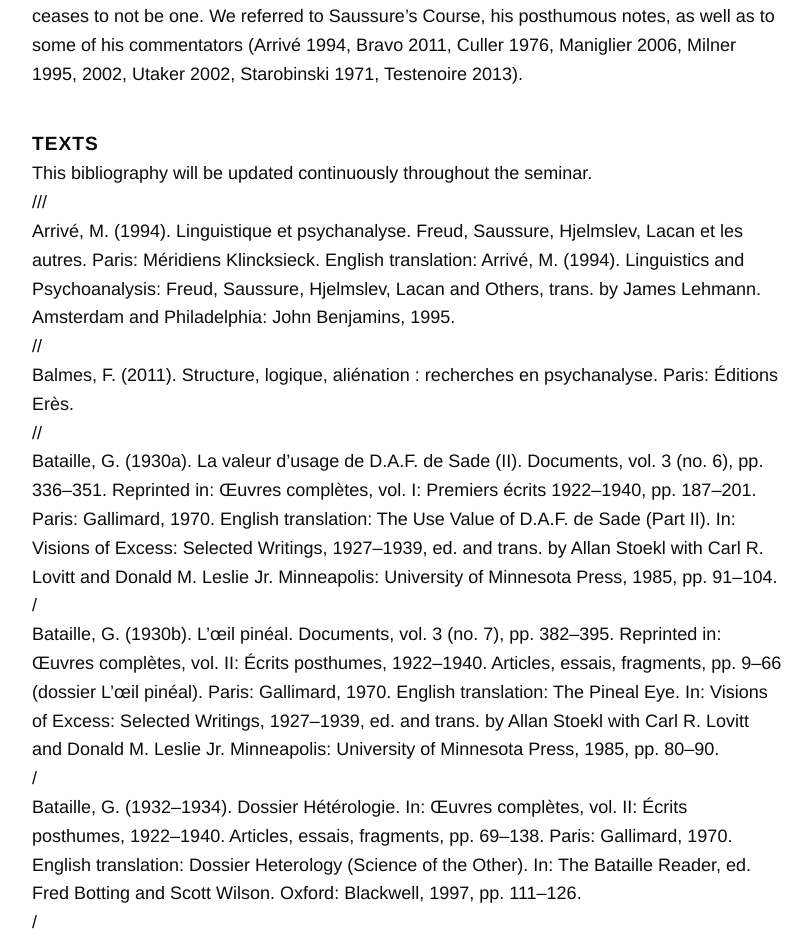
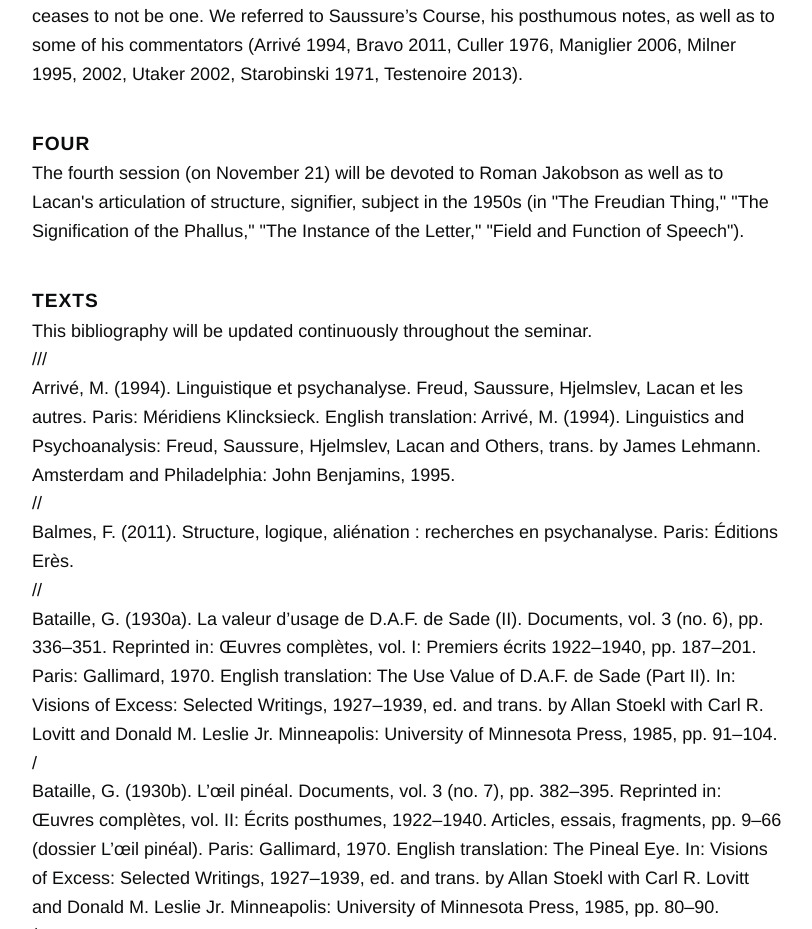
Before and after one commit to mcoelen/structure-of-psychoanalysis, a plain HTML site: page index.html in a window 1280 px wide. Shown: the part 4484-5413 px from the top of the page, without its empty margins (232-1044 px from the left). Drawn offline with Linux system fonts and the light colour scheme.

Commit message:
Update index.html

```diff
--- a/index.html
+++ b/index.html
@@ -119,6 +119,11 @@ In the second session (on October 31), we went again over some of the introducto
 <p>
 The third session (on November 7) was devoted to some elements of what is attached to the name Ferdinand de Saussure. Saussure (1857 – 1913) is not only considered the originator of 20th-century linguistics, its generalizing tendencies via semiology, and the structuralist paradigm, but also a figure of heteroclite scientism. He coined the terms “diachronic” and “synchronic” to distinguish between historical and systematic approaches, which he both practiced. He also delved into a dimension of text, speech, and apperception in which “anagrams” are both examples and the name for a dimension otherwise difficult to determine. In all three orientations, something of the unconscious is at stake, which allows for an expansion of what comes with “structure” alone: unification, alienation, and dispersion could be names for it. In Saussure, structure might be originated but when he's voicing it, it never ceases to not be one. We referred to Saussure’s Course, his posthumous notes, as well as to some of his commentators (Arrivé 1994, Bravo 2011, Culler 1976, Maniglier 2006, Milner 1995, 2002, Utaker 2002, Starobinski 1971, Testenoire 2013).
 </p>
+<h2>Four</h2>
+<p>
+The fourth session (on November 21) will be devoted to Roman Jakobson as well as to Lacan's articulation of structure, signifier, subject in the 1950s (in "The Freudian Thing," "The Signification of the Phallus," "The Instance of the Letter," "Field and Function of Speech").
+</p>
+
 <h2>Texts</h2>
 <p>This bibliography will be updated continuously throughout the seminar.
 <br>///<br>
```
